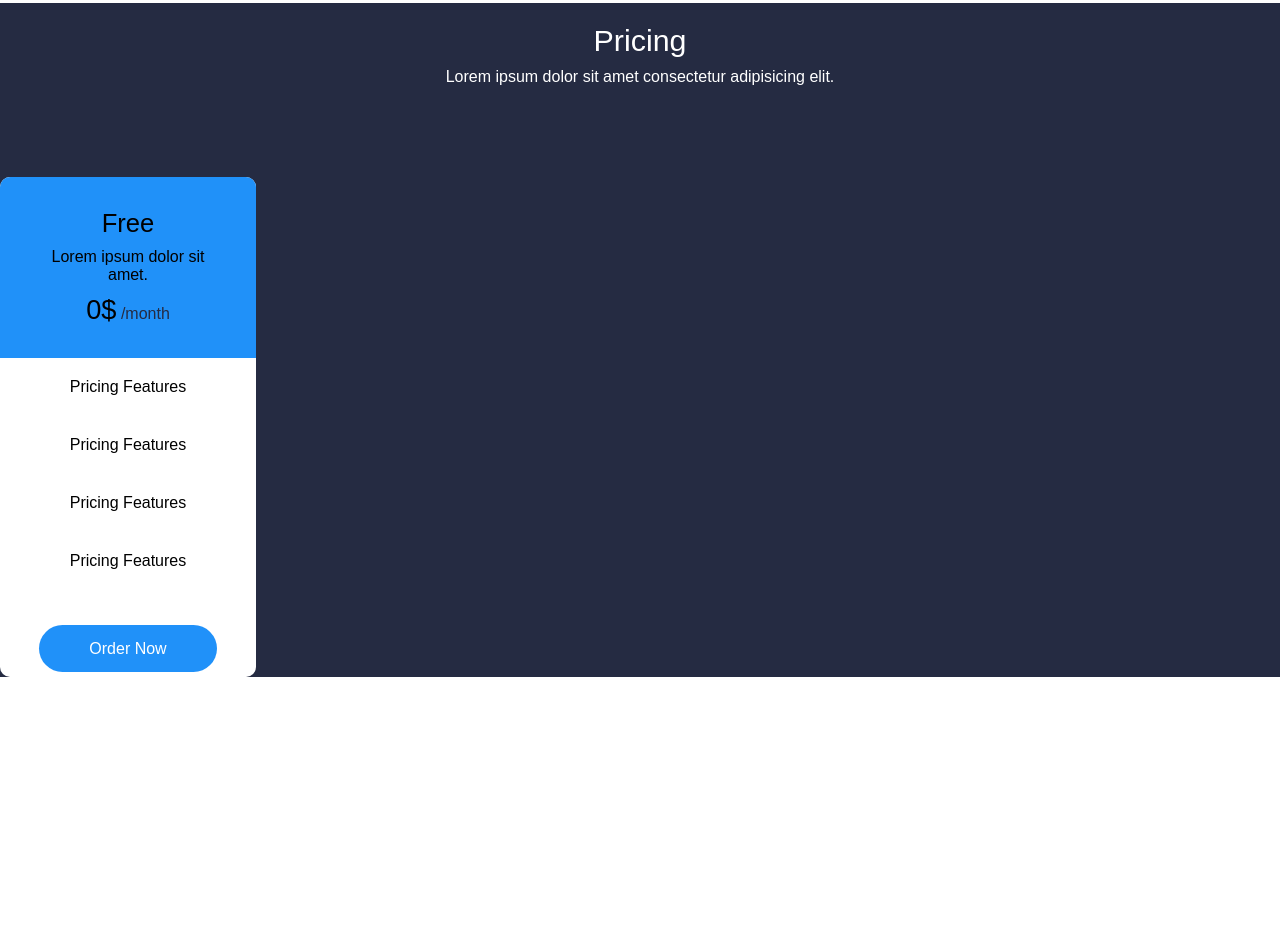
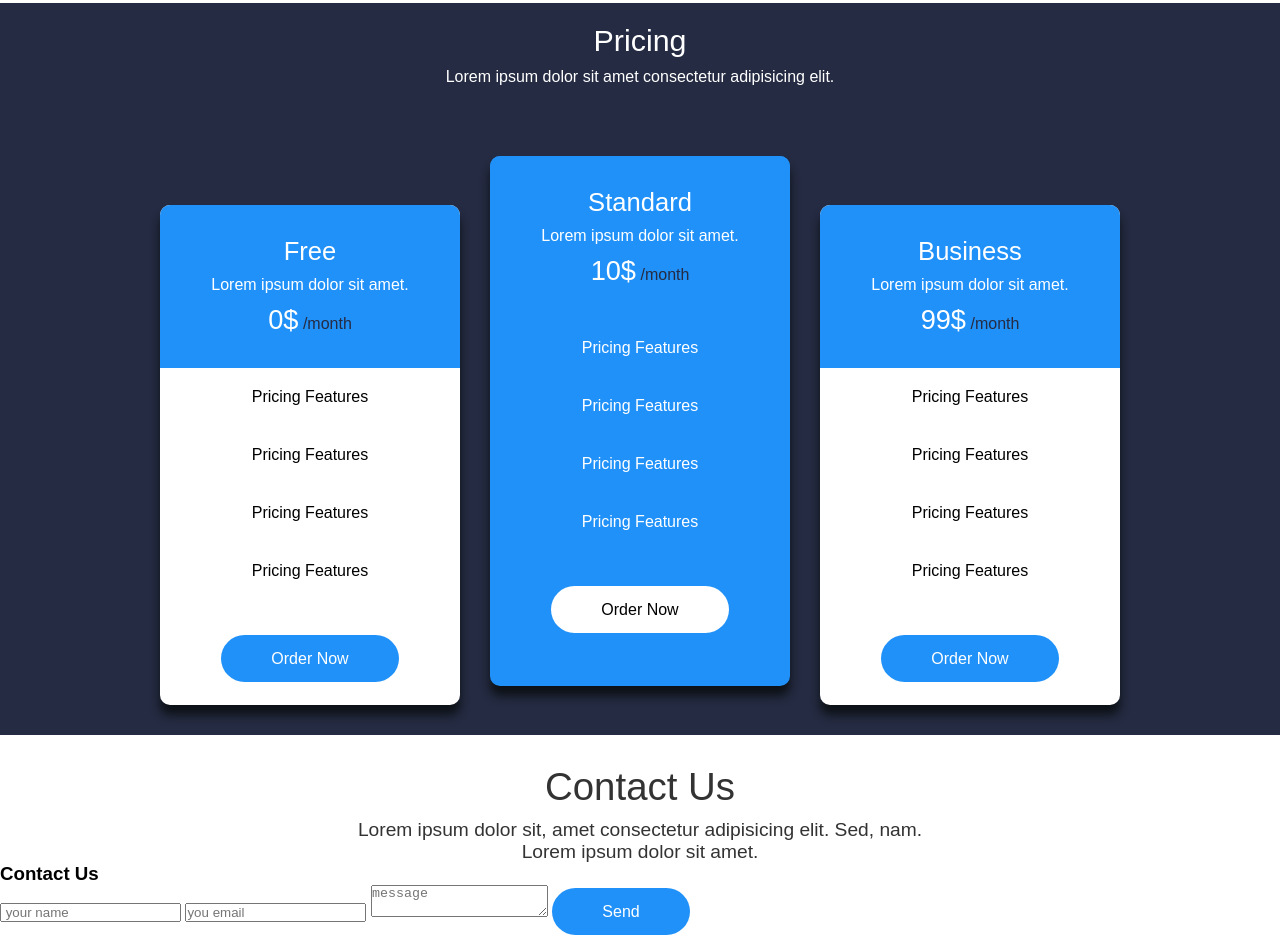
Before and after one commit to Usman-Javed-07/html-css-design-4, a plain HTML site: page index.html in a window 1280 px wide. Shown: the part 4240-5175 px from the top of the page. Before the commit the page ends 4917 px from the top, so only its background shows below. Drawn offline with Linux system fonts and the light colour scheme.

Commit message:
complete card section

```diff
--- a/css/style.css
+++ b/css/style.css
@@ -408,7 +408,6 @@ html,body {
 
 /* card section */
 .card--section {
-    /* width: 100%; */
     background: #252B42;
     margin-top: 6%;
 }
@@ -429,18 +428,21 @@ html,body {
 /* card */
 .main-card {
     background: #fff;
-    width: 20%;
+    width: 300px;
     height: 500px;
     text-align: center;
     border-radius: 10px;
     margin-top: 4%;
     overflow: hidden;
+    cursor: pointer;
+    box-shadow: 0  10px 10px #0d1217;
 }
 .card-header {
     background: #2091F9;
     text-align: center;
     padding-top: 30px;
     padding: 2rem;
+    color: #fff;
 
 }
 .card-type {
@@ -464,3 +466,86 @@ html,body {
 .card-button {
     margin-top: 50px;
 }
+.all-card {
+    display: flex;
+    justify-content: center;
+    gap: 30px;
+    padding: 30px;
+}
+.popular-card {
+    height: 530px;
+    margin-top: 0;
+    background: #2091F9;
+}
+.popular-header {
+    background: #2091F9;
+}
+.popular-body {
+    color: #fff;
+}
+.popular-btn {
+    background: #fff;
+    color: #000;
+    ;
+}
+.popular-btn:hover {
+    background: #000
+}
+
+@media screen and (max-width: 768px) {
+    .all-card {
+        flex-direction: column;
+        align-items: center;
+    }
+
+}
+@media screen and (max-width:350px) {
+    .main-card {
+        width: 100%;
+    }
+    .card--heading {
+        font-size: 0.9rem;
+    }
+    .card--paragraph {
+        font-size: 0.7rem;
+    }
+    .card--body {
+        font-size: 0.7rem;
+    }
+    .card-type {
+        font-size: 1.1rem;
+    }
+    .card-quote {
+        font-size: 0.7rem;
+    }
+    .card-price {
+        font-size: 1.1rem;
+    }
+    .card-month {
+        font-size: 0.7rem;
+    }
+}
+/* contact section */
+.contact-section {
+    text-align: center;
+    margin-top: 30px;
+}
+.contact-header {
+    font-size: 2.4rem;
+    font-weight: 500;
+    color: var(--color-primary);
+    margin-bottom: 10px;
+}
+.contact-para {
+    font-size: 1.2rem;
+    color: var(--color-primary);
+}
+@media screen and (max-width :450px) {
+    .contact-header {
+        font-size: 0.9rem;
+    }
+    .contact-para {
+        font-size: 0.7rem;
+        padding: 0 20px;
+    }
+}
--- a/index.html
+++ b/index.html
@@ -218,6 +218,7 @@
       </div>
 
       <!-- card -->
+      <div class="all-card">
         <div class="main-card">
           <div class="card-header">
             <h3 class="card-type">Free</h3>
@@ -230,7 +231,6 @@
             <span class="card--body">Pricing Features</span>
             <span class="card--body">Pricing Features</span>
             <span class="card--body">Pricing Features</span>
-
             <div class="card-button">
               <a href="#" class="header-btn activity-btn subscribe-btn card-btn"
                 >Order Now</a
@@ -238,6 +238,83 @@
             </div>
           </div>
         </div>
+
+        <!--  -->
+        <div class="main-card popular-card">
+          <div class="card-header popular-header">
+            <h3 class="card-type">Standard</h3>
+            <span class="card-quote">Lorem ipsum dolor sit amet.</span>
+            <span class="card-price">10$</span>
+            <span class="card-month">/month</span>
+          </div>
+          <div class="card-body popular-body">
+            <span class="card--body">Pricing Features</span>
+            <span class="card--body">Pricing Features</span>
+            <span class="card--body">Pricing Features</span>
+            <span class="card--body">Pricing Features</span>
+            <div class="card-button">
+              <a
+                href="#"
+                class="header-btn activity-btn subscribe-btn card-btn popular-btn"
+                >Order Now</a
+              >
+            </div>
+          </div>
+        </div>
+        <!--  -->
+        <div class="main-card">
+          <div class="card-header">
+            <h3 class="card-type">Business</h3>
+            <span class="card-quote">Lorem ipsum dolor sit amet.</span>
+            <span class="card-price">99$</span>
+            <span class="card-month">/month</span>
+          </div>
+          <div class="card-body">
+            <span class="card--body">Pricing Features</span>
+            <span class="card--body">Pricing Features</span>
+            <span class="card--body">Pricing Features</span>
+            <span class="card--body">Pricing Features</span>
+            <div class="card-button">
+              <a href="#" class="header-btn activity-btn subscribe-btn card-btn"
+                >Order Now</a
+              >
+            </div>
+          </div>
+        </div>
+      </div>
+    </section>
+    <!-- end of card section -->
+    <!-- contact section -->
+    <section class="contact-section">
+      <div><div class="contact-header">Contact Us</div></div>
+      <p class="contact-para">
+        Lorem ipsum dolor sit, amet consectetur adipisicing elit. Sed, nam.
+      </p>
+      <p class="contact-para">Lorem ipsum dolor sit amet.</p>
+    </section>
+    <!-- end of contact -->
+    <!-- form -->
+    <section>
+      <div class="contact-us">
+        <div class="form-section">
+          <form>
+            <h3>Contact Us</h3>
+            <input type="text" name="name" id="name" placeholder=" your name" />
+            <input type="email" name="email" placeholder="you email" />
+            <textarea
+              name="message"
+              id="message"
+              placeholder="message"
+            ></textarea>
+            <a href="#" class="header-btn activity-btn subscribe-btn card-btn"
+              >Send</a
+            >
+          </form>
+        </div>
+        <div class="location">
+          <div class="address"></div>
+        </div>
+      </div>
     </section>
     <script src="js/main.js"></script>
   </body>
```
Also changed, not shown: images/@ map screen.webp (added). Lines whose indentation alone changed are shown as unchanged.
